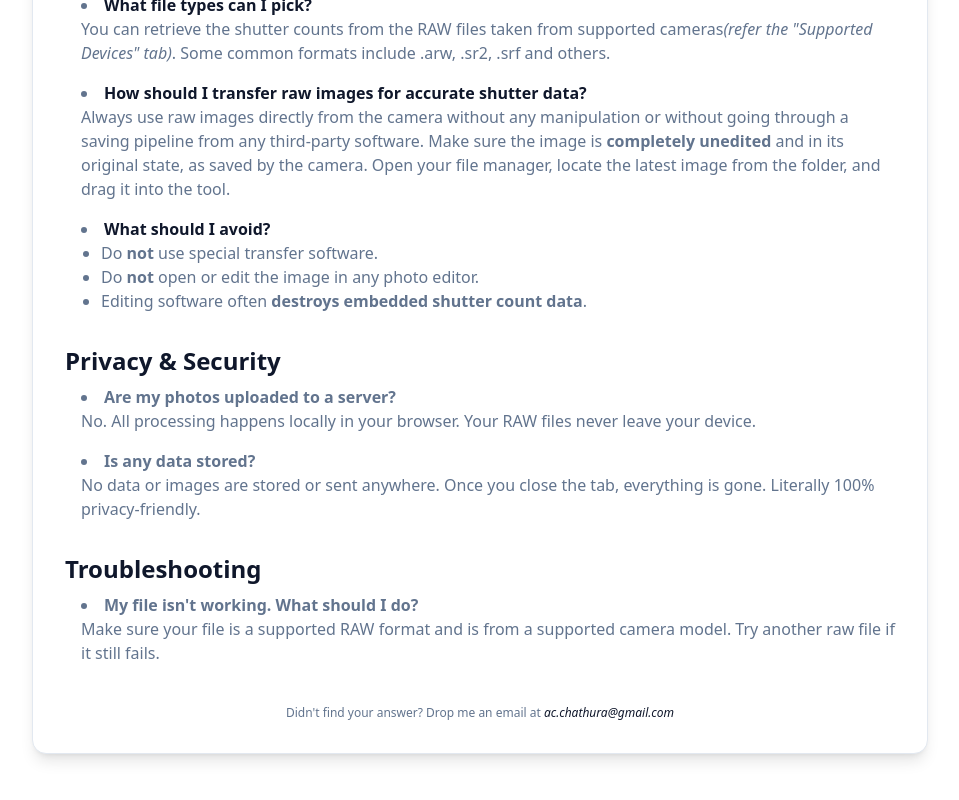
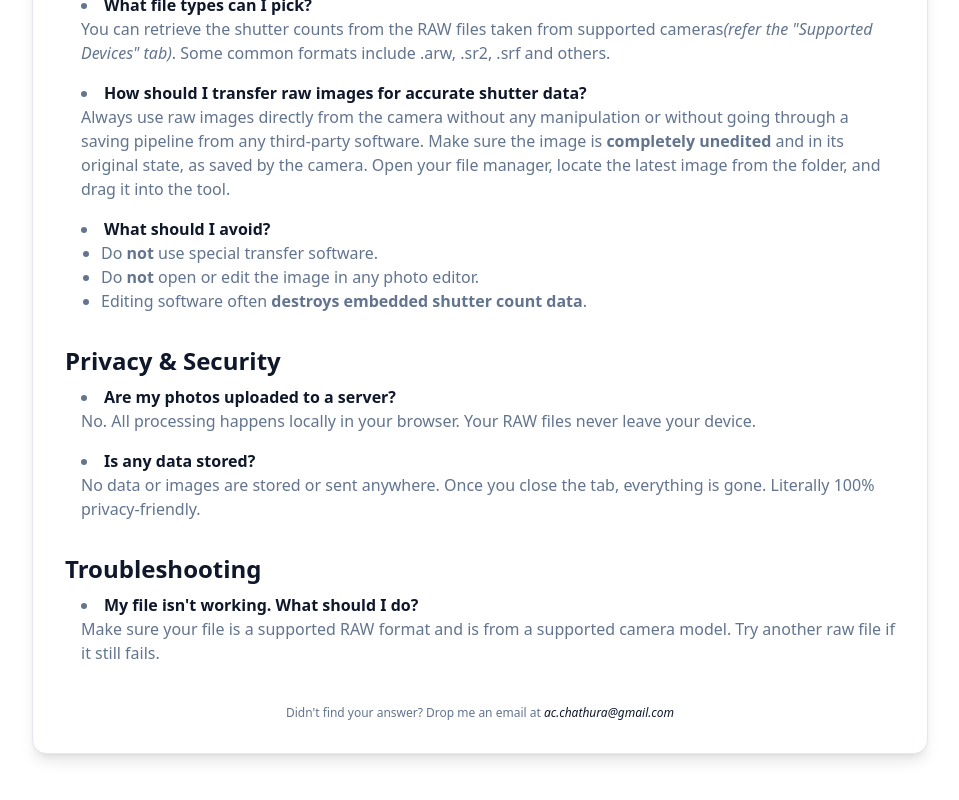
Before and after one commit to chathura-de-silva/Shuttersnap, a SvelteKit app: page /faq in a window 1280 px wide. Shown: the part 761-1561 px from the top of the page, without its empty margins (160-1119 px from the left). Built offline with nearby package versions, Linux system fonts and the light colour scheme.

Commit message:
feat: favicon updated. Titles updated. Minor style fix

```diff
--- a/src/app.html
+++ b/src/app.html
@@ -2,7 +2,7 @@
 <html lang="en">
 	<head>
 		<meta charset="utf-8" />
-		<link rel="icon" href="%sveltekit.assets%/favicon.png" />
+		<link rel="icon" href="%sveltekit.assets%/favicon.ico" />
 		<meta name="viewport" content="width=device-width, initial-scale=1" />
 		%sveltekit.head%
 	</head>
--- a/src/routes/+page.svelte
+++ b/src/routes/+page.svelte
@@ -21,6 +21,11 @@
 		cameraModel = null;
 	}
 </script>
+
+<svelte:head>
+	<title>Shuttersnap</title>
+	<meta name="description" content="Home page of Shuttersnap." />
+</svelte:head>
 
 <div class="flex h-[calc(100vh-theme(spacing.24))] flex-col p-8 lg:flex-row">
 	<FileUploader
--- a/src/routes/faq/+page.svelte
+++ b/src/routes/faq/+page.svelte
@@ -82,11 +82,12 @@
 				<h2 class="text-primary mb-2 text-2xl font-bold">Privacy & Security</h2>
 				<ul class="text-md text-muted-foreground list-inside list-disc space-y-4 pl-4">
 					<li>
-						<span class="font-semibold">Are my photos uploaded to a server?</span><br />
+						<span class="text-primary font-semibold">Are my photos uploaded to a server?</span><br
+						/>
 						No. All processing happens locally in your browser. Your RAW files never leave your device.
 					</li>
 					<li>
-						<span class="font-semibold">Is any data stored?</span><br />
+						<span class="text-primary font-semibold">Is any data stored?</span><br />
 						No data or images are stored or sent anywhere. Once you close the tab, everything is gone.
 						Literally 100% privacy-friendly.
 					</li>
@@ -96,7 +97,8 @@
 				<h2 class="text-primary mb-2 text-2xl font-bold">Troubleshooting</h2>
 				<ul class="text-md text-muted-foreground list-inside list-disc space-y-4 pl-4">
 					<li>
-						<span class="font-semibold">My file isn't working. What should I do?</span><br />
+						<span class="text-primary font-semibold">My file isn't working. What should I do?</span
+						><br />
 						Make sure your file is a supported RAW format and is from a supported camera model. Try another
 						raw file if it still fails.
 					</li>
--- a/src/routes/supported/sony/+page.svelte
+++ b/src/routes/supported/sony/+page.svelte
@@ -23,6 +23,11 @@
 	];
 </script>
 
+<svelte:head>
+	<title>Support - Sony | Shuttersnap</title>
+	<meta name="description" content="Sony cameras supported by Shuttersnap." />
+</svelte:head>
+
 <div class="mx-auto max-w-6xl px-4 py-10">
 	<h1 class="text-primary mb-8 text-3xl font-bold">Supported Sony Camera Models</h1>
 
```
Also changed, not shown: static/favicon.png (deleted), 1 other file (tests, documents, lock files or other folders).
